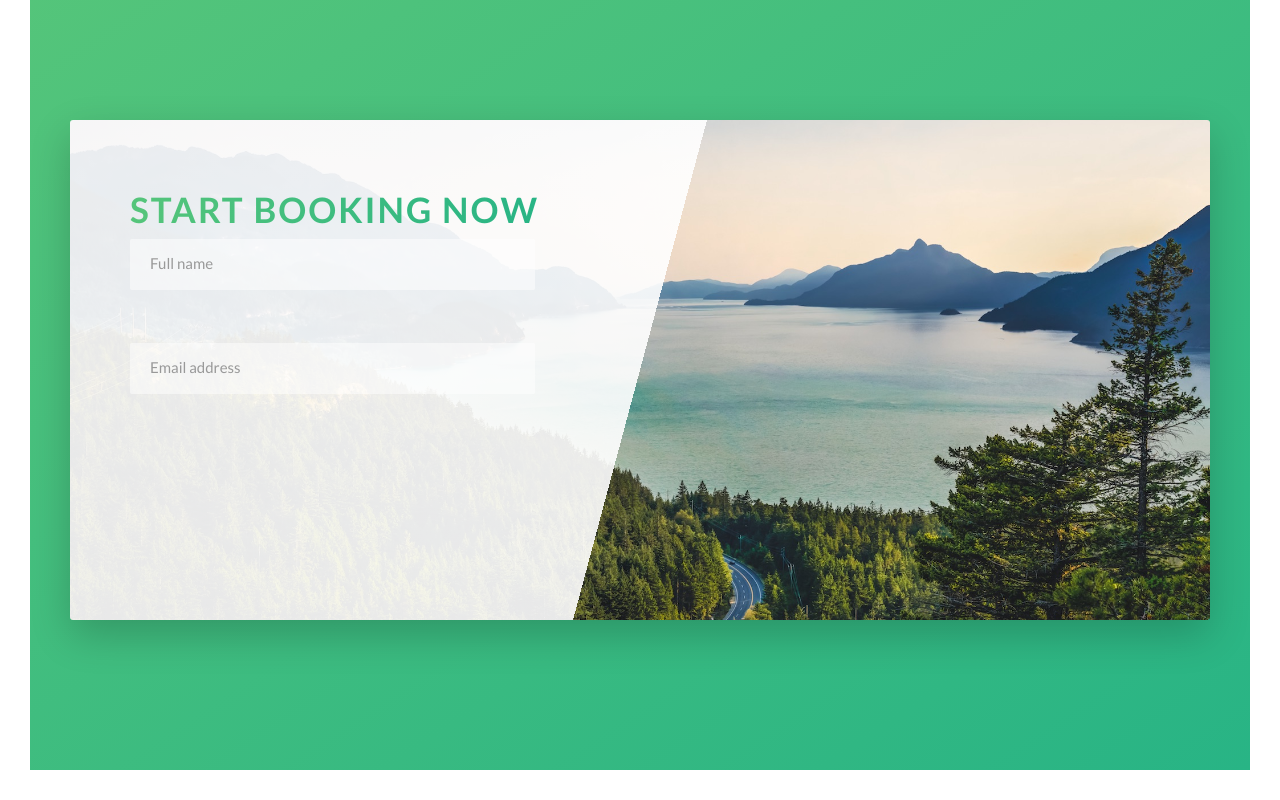
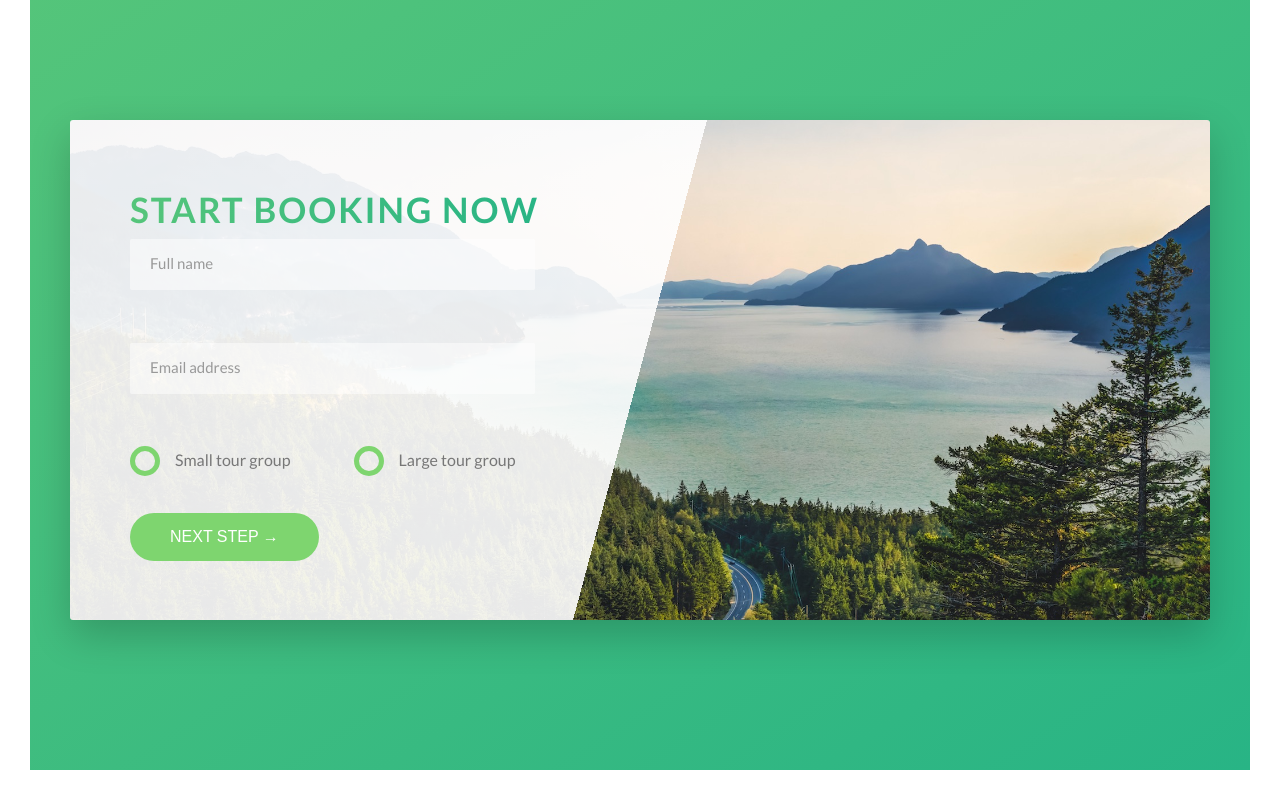
Before and after one commit to tshields86/Natours, a website: page index.html in a window 1280 px wide. Shown: the part 4560-5360 px from the top of the page. Drawn offline with Linux system fonts and the light colour scheme.

Commit message:
Add custom radio buttons to form

```diff
--- a/index.html
+++ b/index.html
@@ -267,6 +267,25 @@
                       <input type="email" class="form__input" placeholder="Email address" id="email" required>
                       <label for="email" class="form__label">Email address</label>
                     </div>
+                    <div class="form__group u-margin-bottom-medium">
+                      <div class="form__radio-group">
+                        <input type="radio" class="form__radio-input" id="small" name="size">
+                        <label for="small" class="form__radio-label">
+                          <span class="form__radio-button"></span>
+                          Small tour group
+                        </label>
+                      </div>
+                      <div class="form__radio-group">
+                        <input type="radio" class="form__radio-input" id="large" name="size">
+                        <label for="large" class="form__radio-label">
+                          <span class="form__radio-button"></span>
+                          Large tour group
+                        </label>
+                      </div>
+                    </div>
+                    <div class="form__group">
+                      <button class="btn btn--green">Next step &rarr;</button>
+                    </div>
                   </form>
                 </div>
               </div>
--- a/sass/base/_utilities.scss
+++ b/sass/base/_utilities.scss
@@ -1,8 +1,8 @@
-.u-center-text { text-align: center; }
+.u-center-text { text-align: center !important; }
 
-.u-margin-bottom-small { margin-bottom: 1.5rem; }
-.u-margin-bottom-medium { margin-bottom: 4rem; }
-.u-margin-bottom-big { margin-bottom: 8rem; }
+.u-margin-bottom-small { margin-bottom: 1.5rem !important; }
+.u-margin-bottom-medium { margin-bottom: 4rem !important; }
+.u-margin-bottom-big { margin-bottom: 8rem !important; }
 
-.u-margin-top-big { margin-top: 8rem; }
-.u-margin-top-huge { margin-top: 10rem; }
+.u-margin-top-big { margin-top: 8rem !important; }
+.u-margin-top-huge { margin-top: 10rem !important; }
--- a/sass/components/_button.scss
+++ b/sass/components/_button.scss
@@ -1,4 +1,5 @@
 .btn {
+  &,
   &:link,
   &:hover {
     text-transform: uppercase;
@@ -9,6 +10,10 @@
     transition: all .2s;
     position: relative;
     font-size: $default-font-size;
+
+    /* Change for the <button> element */
+    border: none;
+    cursor: pointer;
   }
 
   &:hover {
@@ -21,7 +26,9 @@
     }
   }
 
-  &:active {
+  &:active,
+  &:focus {
+    outline: none;
     transform: translateY(-.1rem);
     box-shadow: 0 .5rem 1rem rgba($color-black,.2);
   }
--- a/sass/components/_form.scss
+++ b/sass/components/_form.scss
@@ -46,4 +46,52 @@
     transform: translateY(-4.6rem);
     font-size: 1.5rem;
   }
+
+  &__radio-group {
+    width: 49%;
+    display: inline-block;
+  }
+
+  &__radio-input {
+    display: none;
+  }
+
+  &__radio-label {
+    font-size: $default-font-size;
+    cursor: pointer;
+    position: relative;
+    padding-left: 4.5rem;
+  }
+
+  &__radio-button {
+    height: 3rem;
+    width: 3rem;
+    border: 5px solid $color-primary;
+    border-radius: 50%;
+    display: inline-block;
+    position: absolute;
+    left: 0;
+    top: -.4rem;
+
+
+    &::after {
+      content: '';
+      display: block;
+      height: 1.3rem;
+      width: 1.3rem;
+      border-radius: 50%;
+      position: absolute;
+      top: 50%;
+      left: 50%;
+      transform: translate(-50%, -50%);
+      background-color: $color-primary;
+      opacity: 0;
+      transition: opacity .2s;
+    }
+  }
+
+  &__radio-input:checked + &__radio-label &__radio-button::after {
+    opacity: 1;
+  }
+
 }
```
Also changed, not shown: css/style.css.
